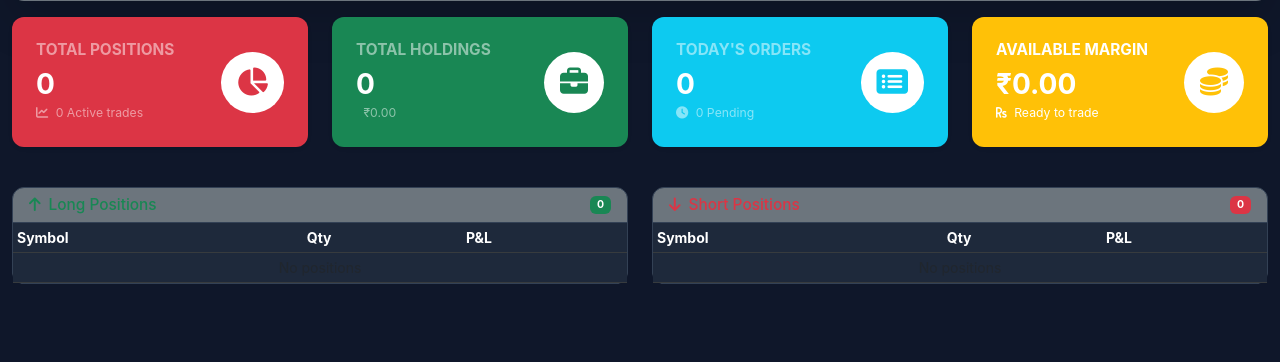
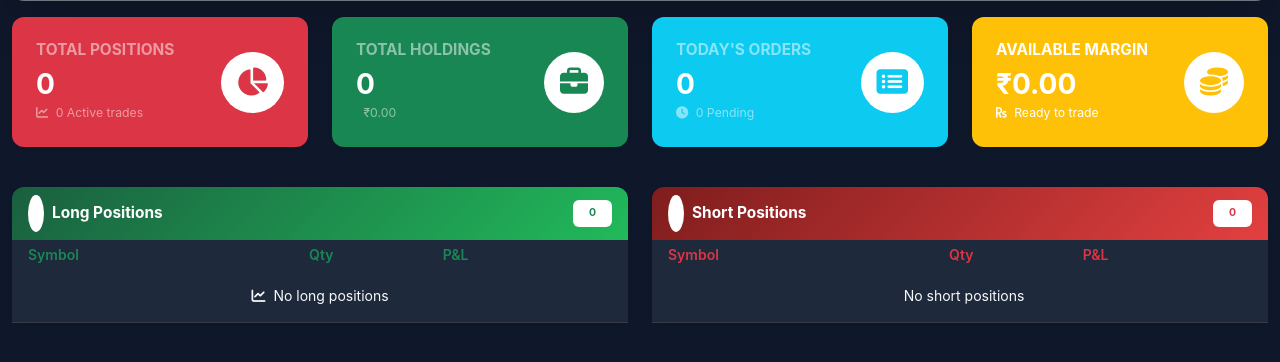
Before and after one commit to dhananjay-shahane/KotakNeoTrade, a Flask app: template templates/dashboard.html in a window 1280 px wide. Shown: the part 184-546 px from the top of the page. Run offline with Flask 3, Linux system fonts and the light colour scheme; the template is opened without the code that fills it, so the values that code supplies are empty; some libraries are stand-ins or nearby versions.

Commit message:
Revamp the look and feel of the position tables for a better user experience
Updates the UI of the long/short positions tables in dashboard.js and dashboard.html.

Replit-Commit-Author: Agent
Replit-Commit-Session-Id: 0478a983-51c8-44ea-b76b-29ad81342813
Replit-Commit-Screenshot-Url: https://storage.googleapis.com/screenshot-production-us-central1/11f16f90-89ed-4857-8828-fc7200a722a1/d0b61f4c-a673-4649-9b06-a5d476fca76e.jpg

```diff
--- a/static/js/dashboard.js
+++ b/static/js/dashboard.js
@@ -300,7 +300,9 @@ TradingDashboard.prototype.populatePositionsTable = function(tableId, positions,
     tableBody.innerHTML = '';
 
     if (positions.length === 0) {
-        tableBody.innerHTML = '<tr><td colspan="3" class="text-center text-muted">No positions</td></tr>';
+        var emptyIcon = tableId === 'longPositionsTable' ? 'fa-chart-line' : 'fa-chart-line-down';
+        var emptyMessage = tableId === 'longPositionsTable' ? 'No long positions' : 'No short positions';
+        tableBody.innerHTML = '<tr><td colspan="3" class="text-center text-light py-3"><i class="fas ' + emptyIcon + ' me-2"></i>' + emptyMessage + '</td></tr>';
         return;
     }
 
@@ -312,10 +314,11 @@ TradingDashboard.prototype.populatePositionsTable = function(tableId, positions,
         var pnlIcon = position.pnl >= 0 ? '▲' : '▼';
 
         var row = document.createElement('tr');
+        row.className = 'border-0';
         row.innerHTML =
-            '<td><small><strong>' + position.symbol + '</strong></small></td>' +
-            '<td><small>' + position.quantity.toFixed(0) + '</small></td>' +
-            '<td><small class="' + pnlClass + '">' + pnlIcon + ' ₹' + Math.abs(position.pnl).toFixed(2) + '</small></td>';
+            '<td class="ps-3 border-0"><div class="d-flex align-items-center"><small class="text-white fw-bold">' + position.symbol + '</small></div></td>' +
+            '<td class="border-0"><small class="text-light fw-semibold">' + position.quantity.toFixed(0) + '</small></td>' +
+            '<td class="pe-3 border-0"><small class="' + pnlClass + ' fw-bold">' + pnlIcon + ' ₹' + Math.abs(position.pnl).toFixed(2) + '</small></td>';
 
         tableBody.appendChild(row);
     }
@@ -323,7 +326,8 @@ TradingDashboard.prototype.populatePositionsTable = function(tableId, positions,
     // Add "view more" row if there are more positions
     if (positions.length > 5) {
         var moreRow = document.createElement('tr');
-        moreRow.innerHTML = '<td colspan="3" class="text-center"><small><a href="/positions" class="text-primary">+' + (positions.length - 5) + ' more positions</a></small></td>';
+        moreRow.className = 'border-0';
+        moreRow.innerHTML = '<td colspan="3" class="text-center border-0 py-2"><small><a href="/positions" class="text-info text-decoration-none fw-semibold"><i class="fas fa-external-link-alt me-1"></i>+' + (positions.length - 5) + ' more positions</a></small></td>';
         tableBody.appendChild(moreRow);
     }
 };
--- a/templates/dashboard.html
+++ b/templates/dashboard.html
@@ -161,30 +161,39 @@
     </div>
 </div>
 
-<!-- Positions Tables -->
+<!-- Enhanced Positions Tables -->
 <div class="row mb-4">
     <!-- Long Positions Table -->
     <div class="col-md-6 mb-3">
-        <div class="card bg-secondary">
-            <div class="card-header d-flex justify-content-between align-items-center">
-                <h6 class="mb-0 text-success">
-                    <i class="fas fa-arrow-up me-2"></i>Long Positions
-                </h6>
-                <span class="badge bg-success" id="longPositionsCount">0</span>
+        <div class="card border-0 shadow-sm" style="background: linear-gradient(135deg, #1a5f3f, #22c55e);">
+            <div class="card-header bg-transparent border-bottom-0 pb-2">
+                <div class="d-flex justify-content-between align-items-center">
+                    <div class="d-flex align-items-center">
+                        <div class="bg-white bg-opacity-20 rounded-circle p-2 me-2">
+                            <i class="fas fa-trending-up text-white"></i>
+                        </div>
+                        <h6 class="mb-0 text-white fw-bold">Long Positions</h6>
+                    </div>
+                    <div class="d-flex align-items-center">
+                        <span class="badge bg-white text-success fw-bold px-3 py-2" id="longPositionsCount">0</span>
+                    </div>
+                </div>
             </div>
-            <div class="card-body p-0">
+            <div class="card-body p-0 bg-dark bg-opacity-50">
                 <div class="table-responsive">
                     <table class="table table-dark table-hover table-sm mb-0">
-                        <thead>
+                        <thead class="bg-dark bg-opacity-75">
                             <tr>
-                                <th>Symbol</th>
-                                <th>Qty</th>
-                                <th>P&L</th>
+                                <th class="text-success fw-semibold border-0 ps-3">Symbol</th>
+                                <th class="text-success fw-semibold border-0">Qty</th>
+                                <th class="text-success fw-semibold border-0 pe-3">P&L</th>
                             </tr>
                         </thead>
-                        <tbody id="longPositionsTable">
+                        <tbody id="longPositionsTable" class="bg-transparent">
                             <tr>
-                                <td colspan="3" class="text-center text-muted">Loading positions...</td>
+                                <td colspan="3" class="text-center text-light py-3">
+                                    <i class="fas fa-spinner fa-spin me-2"></i>Loading positions...
+                                </td>
                             </tr>
                         </tbody>
                     </table>
@@ -195,26 +204,35 @@
 
     <!-- Short Positions Table -->
     <div class="col-md-6 mb-3">
-        <div class="card bg-secondary">
-            <div class="card-header d-flex justify-content-between align-items-center">
-                <h6 class="mb-0 text-danger">
-                    <i class="fas fa-arrow-down me-2"></i>Short Positions
-                </h6>
-                <span class="badge bg-danger" id="shortPositionsCount">0</span>
+        <div class="card border-0 shadow-sm" style="background: linear-gradient(135deg, #7f1d1d, #ef4444);">
+            <div class="card-header bg-transparent border-bottom-0 pb-2">
+                <div class="d-flex justify-content-between align-items-center">
+                    <div class="d-flex align-items-center">
+                        <div class="bg-white bg-opacity-20 rounded-circle p-2 me-2">
+                            <i class="fas fa-trending-down text-white"></i>
+                        </div>
+                        <h6 class="mb-0 text-white fw-bold">Short Positions</h6>
+                    </div>
+                    <div class="d-flex align-items-center">
+                        <span class="badge bg-white text-danger fw-bold px-3 py-2" id="shortPositionsCount">0</span>
+                    </div>
+                </div>
             </div>
-            <div class="card-body p-0">
+            <div class="card-body p-0 bg-dark bg-opacity-50">
                 <div class="table-responsive">
                     <table class="table table-dark table-hover table-sm mb-0">
-                        <thead>
+                        <thead class="bg-dark bg-opacity-75">
                             <tr>
-                                <th>Symbol</th>
-                                <th>Qty</th>
-                                <th>P&L</th>
+                                <th class="text-danger fw-semibold border-0 ps-3">Symbol</th>
+                                <th class="text-danger fw-semibold border-0">Qty</th>
+                                <th class="text-danger fw-semibold border-0 pe-3">P&L</th>
                             </tr>
                         </thead>
-                        <tbody id="shortPositionsTable">
+                        <tbody id="shortPositionsTable" class="bg-transparent">
                             <tr>
-                                <td colspan="3" class="text-center text-muted">Loading positions...</td>
+                                <td colspan="3" class="text-center text-light py-3">
+                                    <i class="fas fa-spinner fa-spin me-2"></i>Loading positions...
+                                </td>
                             </tr>
                         </tbody>
                     </table>
```
Also changed, not shown: 1 other file.
